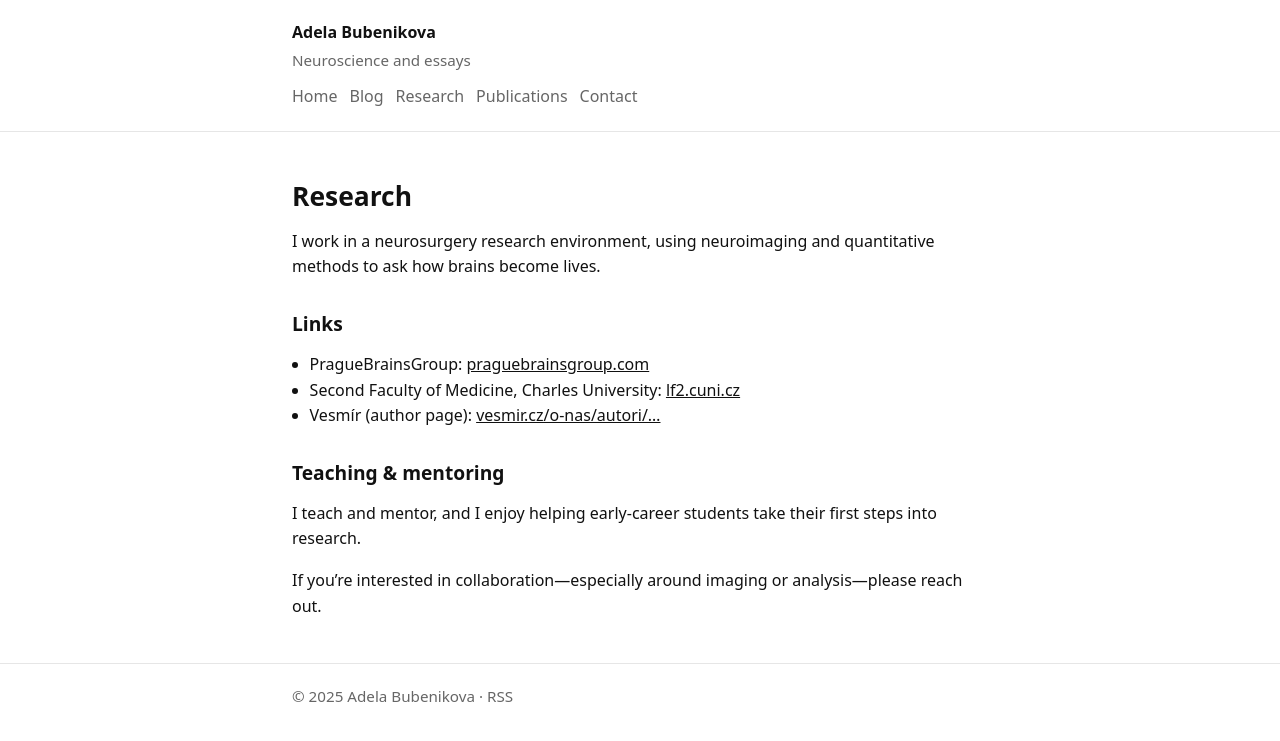
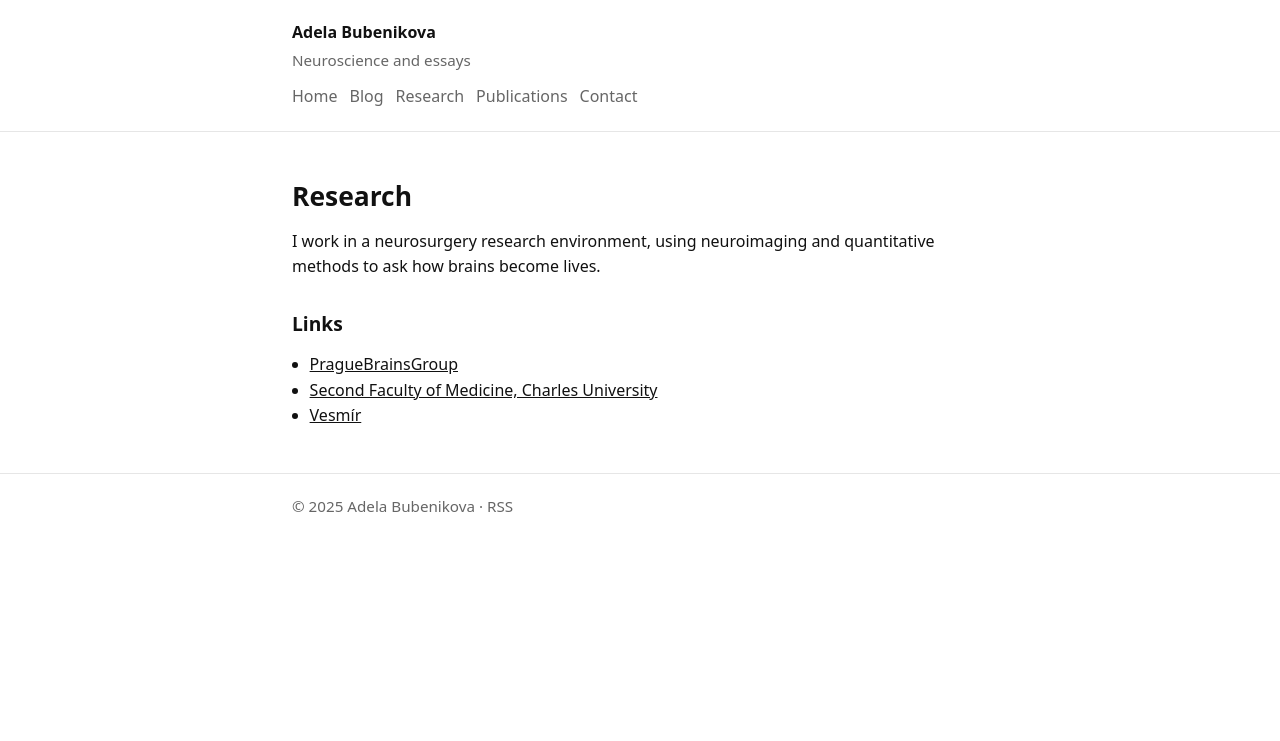
Before and after one commit to bubenikovaadela/bubenikovaadela.github.io, a Jekyll site: the page built from research.md, in a window 1280 px wide. Shown: the top 741 px of the page. Built offline with Jekyll 4.4.1, drawn with Linux system fonts in a browser that asks for light colours.

Commit message:
Add files via upload

```diff
--- a/research.md
+++ b/research.md
@@ -7,11 +7,6 @@ permalink: /research/
 I work in a neurosurgery research environment, using neuroimaging and quantitative methods to ask how brains become lives.
 
 ## Links
-- PragueBrainsGroup: <a href="https://praguebrainsgroup.com/" target="_blank" rel="noopener">praguebrainsgroup.com</a>
-- Second Faculty of Medicine, Charles University: <a href="https://www.lf2.cuni.cz/en" target="_blank" rel="noopener">lf2.cuni.cz</a>
-- Vesmír (author page): <a href="https://vesmir.cz/cz/o-nas/autori/b/bubenikova-adela.html" target="_blank" rel="noopener">vesmir.cz/o-nas/autori/…</a>
-
-## Teaching & mentoring
-I teach and mentor, and I enjoy helping early-career students take their first steps into research.
-
-If you’re interested in collaboration—especially around imaging or analysis—please reach out.
+- <a href="https://praguebrainsgroup.com/" target="_blank" rel="noopener">PragueBrainsGroup</a>
+- <a href="https://www.lf2.cuni.cz/en" target="_blank" rel="noopener">Second Faculty of Medicine, Charles University</a>
+- <a href="https://vesmir.cz/" target="_blank" rel="noopener">Vesmír</a>
```
Also changed, not shown: index.md (+5 -1 lines), publications.md (+1 -0 lines), README.md.
